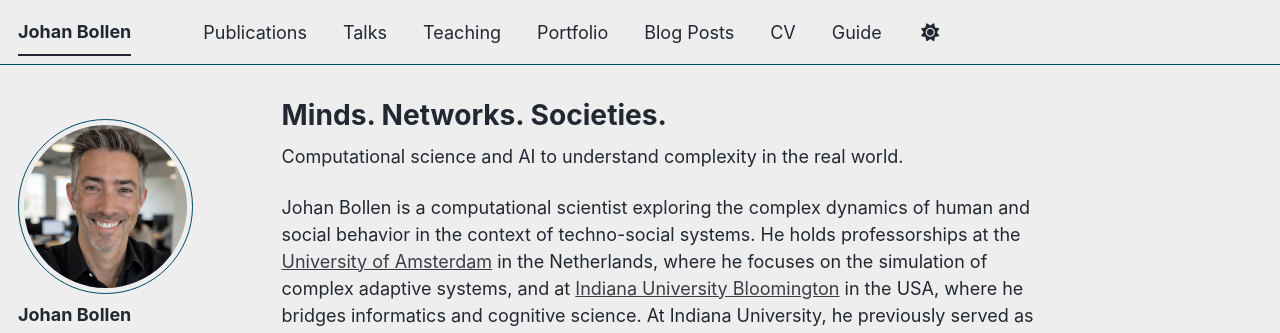
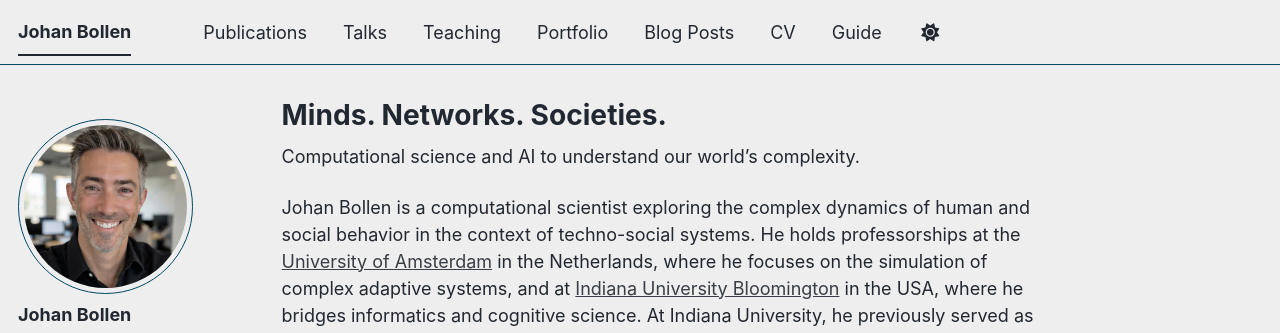
Before and after one commit to jbollen/jbollen.github.io, a Jekyll site: the page built from _pages/about.md, in a window 1280 px wide and 1293 px high. Shown: the top 333 px of the window. Built offline with Jekyll 4.4.1, drawn with Linux system fonts in a browser that asks for light colours; some web fonts are replaced; a script bundle is joined from its source files by our own code; library files that are not in the unit come from our copies.

Commit message:
Update about.md

```diff
--- a/_pages/about.md
+++ b/_pages/about.md
@@ -7,7 +7,7 @@ redirect_from:
   - /about.html
 ---
 
-Computational science and AI to understand complexity in the real world.
+Computational science and AI to understand our world's complexity.
 
 Johan Bollen is a computational scientist exploring the complex dynamics of human and social behavior in the context of techno-social systems. He holds professorships at the [University of Amsterdam](https://en.wikipedia.org/wiki/University_of_Amsterdam) in the Netherlands, where he focuses on the simulation of complex adaptive systems, and at [Indiana University Bloomington](https://www.indiana.edu/) in the USA, where he bridges informatics and cognitive science. At Indiana University, he previously served as Chair of the Informatics department of the [Luddy School of Informatics, Computing, and Engineering](https://luddy.iu.edu/index.html), now directs the Center for Social and Biomedical Complexity (CSBC), and leads the SOCIAL Lab. He serves on the board of directors of the [Center for Urban Mental Health](https://www.centreforurbanmentalhealth.com/) at the University of Amsterdam [Institute for Advanced studies](https://ias.uva.nl/). He is a Synergy Program for Analysing Resilience and Critical transitionS (SPARCS) fellow at [Wageningen University and Research](https://www.wur.nl/en.htm).
 
```
